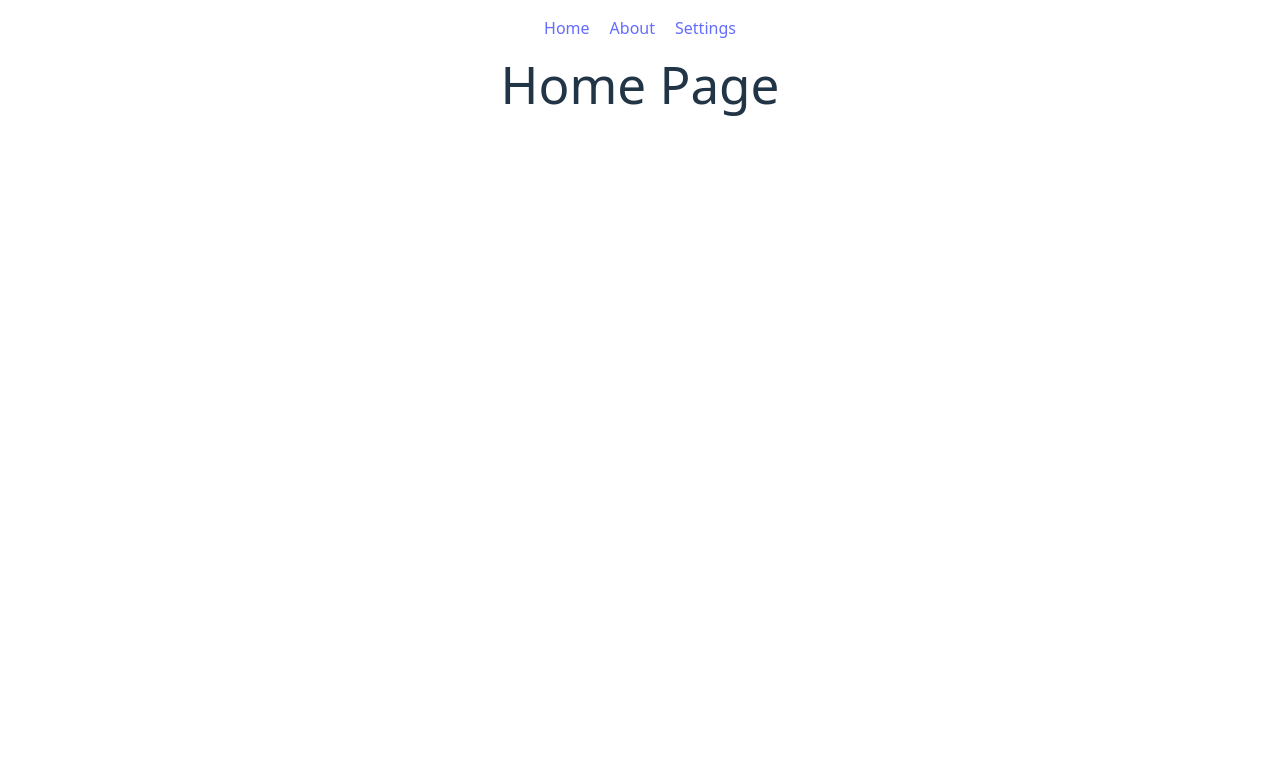
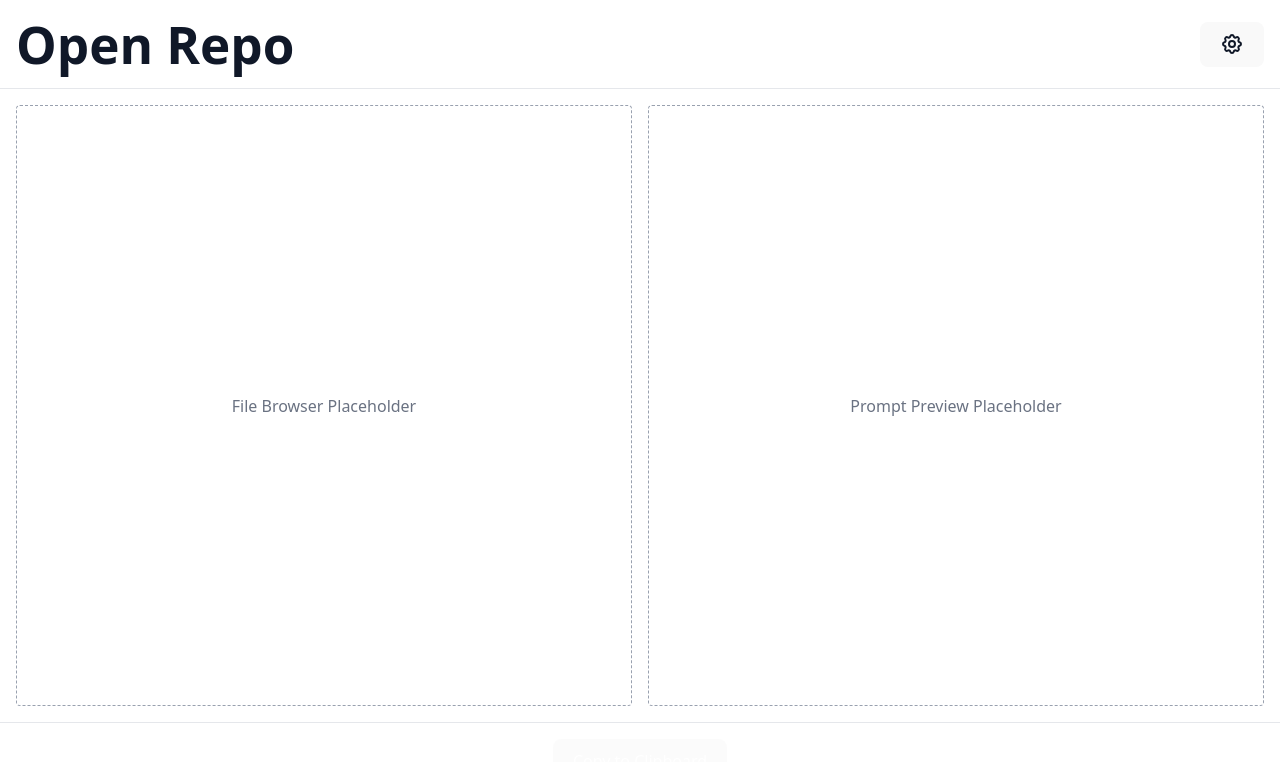
Before and after one commit to adamgoth/open-repo, a React (Vite) app: page / in a window 1280 px wide. Shown: the top 762 px of the page. Built offline with nearby package versions, Linux system fonts and the light colour scheme.

Commit message:
Enhance main.js with directory selection dialog and update App.jsx layout with header, main content, and footer placeholders.

```diff
--- a/main.js
+++ b/main.js
@@ -1,4 +1,4 @@
-import { app, BrowserWindow } from 'electron';
+import { app, BrowserWindow, dialog } from 'electron';
 import path from 'path';
 
 function createWindow() {
@@ -18,6 +18,19 @@ function createWindow() {
 app.whenReady().then(async () => {
   createWindow();
 
+  // Example: Show an open dialog when the app is ready
+  try {
+    const result = await dialog.showOpenDialog({
+      properties: ['openDirectory'],
+    });
+    if (!result.canceled && result.filePaths.length > 0) {
+      console.log('Selected directory:', result.filePaths[0]);
+      // In a real app, you would use this path
+    }
+  } catch (err) {
+    console.error('Failed to show open dialog:', err);
+  }
+
   app.on('activate', () => {
     if (BrowserWindow.getAllWindows().length === 0) createWindow();
   });
--- a/src/App.jsx
+++ b/src/App.jsx
@@ -1,40 +1,42 @@
-import { Routes, Route, Link } from 'react-router-dom';
-
-function Home() {
-  return <h1>Home Page</h1>;
-}
-
-function About() {
-  return <h1>About Page</h1>;
-}
-
-function Settings() {
-  return <h1>Settings Page</h1>;
-}
-
-function NotFound() {
-  return <h1>404 - Page Not Found</h1>;
-}
+import React from 'react';
 
 function App() {
   return (
-    <div className="flex flex-col items-center min-h-screen p-4">
-      {/* Navigation */}
-      <nav className="mb-4">
-        <ul className="flex gap-5 list-none p-0">
-          <li><Link to="/" className="text-blue-500 hover:text-blue-700">Home</Link></li>
-          <li><Link to="/about" className="text-blue-500 hover:text-blue-700">About</Link></li>
-          <li><Link to="/settings" className="text-blue-500 hover:text-blue-700">Settings</Link></li>
-        </ul>
-      </nav>
+    <div className="flex flex-col min-h-screen bg-white dark:bg-gray-900 text-gray-900 dark:text-gray-100">
+      {/* Header */}
+      <header className="p-4 border-b border-gray-200 dark:border-gray-700 flex justify-between items-center">
+        <h1 className="text-xl font-semibold">Open Repo</h1>
+        <button className="p-2 rounded hover:bg-gray-100 dark:hover:bg-gray-700">
+          {/* Placeholder for Settings Icon */}
+          <svg xmlns="http://www.w3.org/2000/svg" className="h-6 w-6" fill="none" viewBox="0 0 24 24" stroke="currentColor">
+            <path strokeLinecap="round" strokeLinejoin="round" strokeWidth={2} d="M10.325 4.317c.426-1.756 2.924-1.756 3.35 0a1.724 1.724 0 002.573 1.066c1.543-.94 3.31.826 2.37 2.37a1.724 1.724 0 001.065 2.572c1.756.426 1.756 2.924 0 3.35a1.724 1.724 0 00-1.066 2.573c.94 1.543-.826 3.31-2.37 2.37a1.724 1.724 0 00-2.572 1.065c-.426 1.756-2.924 1.756-3.35 0a1.724 1.724 0 00-2.573-1.066c-1.543.94-3.31-.826-2.37-2.37a1.724 1.724 0 00-1.065-2.572c-1.756-.426-1.756-2.924 0-3.35a1.724 1.724 0 001.066-2.573c-.94-1.543.826-3.31 2.37-2.37.996.608 2.296.07 2.572-1.065z" />
+            <path strokeLinecap="round" strokeLinejoin="round" strokeWidth={2} d="M15 12a3 3 0 11-6 0 3 3 0 016 0z" />
+          </svg>
+        </button>
+      </header>
 
-      {/* Routes */}
-      <Routes>
-        <Route path="/" element={<Home />} />
-        <Route path="/about" element={<About />} />
-        <Route path="/settings" element={<Settings />} />
-        <Route path="*" element={<NotFound />} />
-      </Routes>
+      {/* Main Content */}
+      <main className="flex-grow flex flex-col md:flex-row p-4 gap-4">
+        {/* File Browser Placeholder */}
+        <div className="flex-1 border border-dashed border-gray-400 dark:border-gray-600 rounded p-4 flex items-center justify-center">
+          <span className="text-gray-500 dark:text-gray-400">File Browser Placeholder</span>
+        </div>
+
+        {/* Prompt Preview Placeholder */}
+        <div className="flex-1 border border-dashed border-gray-400 dark:border-gray-600 rounded p-4 flex items-center justify-center">
+          <span className="text-gray-500 dark:text-gray-400">Prompt Preview Placeholder</span>
+        </div>
+      </main>
+
+      {/* Footer */}
+      <footer className="p-4 border-t border-gray-200 dark:border-gray-700 flex justify-center">
+        <button
+          disabled
+          className="px-4 py-2 bg-blue-500 text-white rounded disabled:opacity-50 cursor-not-allowed"
+        >
+          Copy to Clipboard
+        </button>
+      </footer>
     </div>
   );
 }
```
